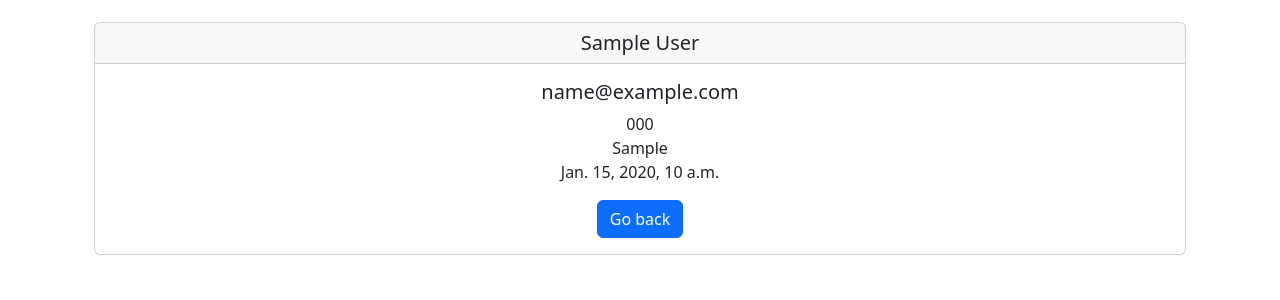
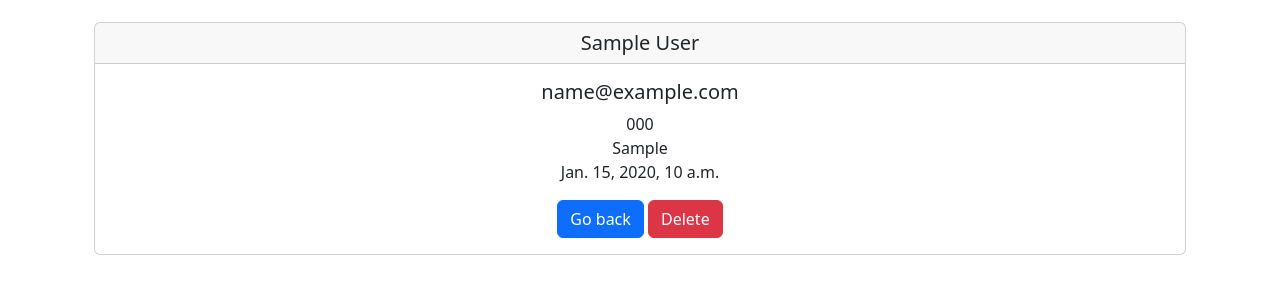
Before and after one commit to SouvikMukherjee199/crm_test, a Django app: page /client/1 in a window 1280 px wide. Shown: the part 154-454 px from the top of the page. Run offline with Django 5.2, Linux system fonts and the light colour scheme; a user stored in the database is signed in; tables that the repository leaves empty hold one stand-in row (values such as "Sample post").

Commit message:
deleting record feature done

```diff
--- a/crm/webapp/templates/client.html
+++ b/crm/webapp/templates/client.html
@@ -12,6 +12,7 @@
     {{ client_record.created_at }}
     </p>
     <a href="{% url 'home'  %}" class="btn btn-primary">Go back</a>
+    <a href="{% url 'client_delete' client_record.id  %}" class="btn btn-danger">Delete</a>
   </div>
 </div>
 
--- a/crm/webapp/urls.py
+++ b/crm/webapp/urls.py
@@ -7,4 +7,5 @@ urlpatterns = [
     path('logout/', views.logout_view, name='logout'),
     path('register/', views.register_view, name='register'),
     path('client/<int:pk>', views.client, name='client'),
+    path('client_delete/<int:pk>', views.client_delete, name='client_delete'),
 ]
--- a/crm/webapp/views.py
+++ b/crm/webapp/views.py
@@ -65,3 +65,15 @@ def client(request, pk):
     else:
         messages.success(request, "Login to view the client details")
         return redirect('home')
+
+def client_delete(request, pk):
+    # Only allow deletion if the user is authenticated
+    if request.user.is_authenticated:
+        # Look up the specific client by primary key (pk)
+        delete_record = Client.objects.get(id=pk)
+        delete_record.delete()
+        messages.success(request, "Client record deleted successfully")
+        return redirect('home')
+    else:
+        messages.success(request, "Login to delete the client record")
+        return redirect('home')
```
